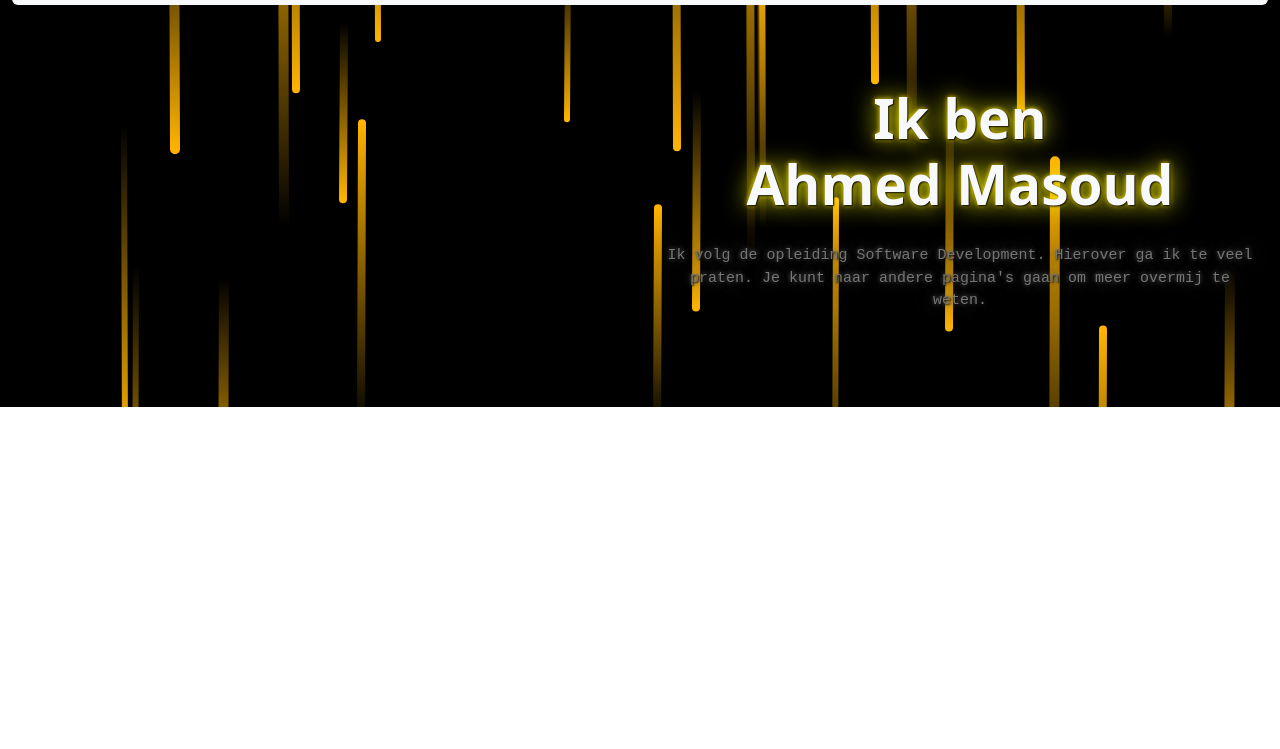
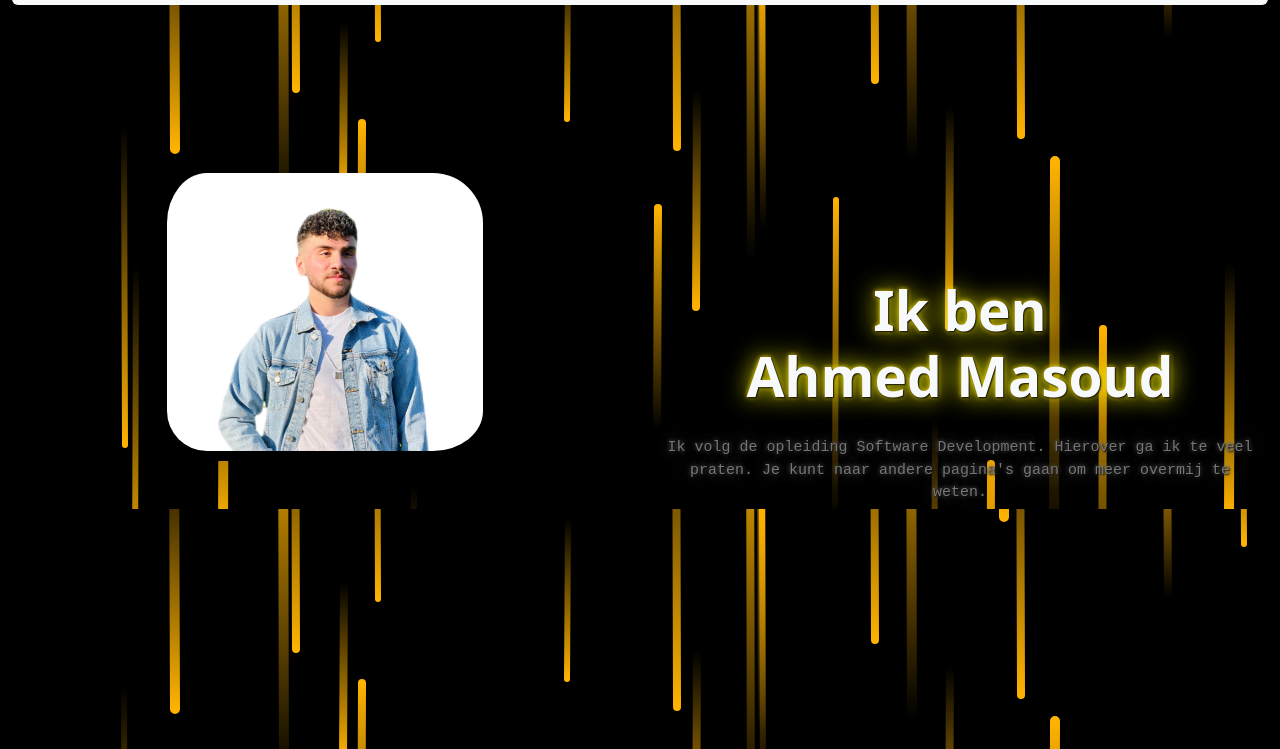
Before and after one commit to Ahmed-0-Masoud/Ahmed-0-Masoud.github.io, a plain HTML site: page index.html in a window 1280 px wide. Shown: the part 51-800 px from the top of the page. Drawn offline with nearby package versions, Linux system fonts and the light colour scheme.

Commit message:
Home is af gemaakt

```diff
--- a/css/style.css
+++ b/css/style.css
@@ -1,5 +1,6 @@
 .welkom {
     background-image: url(../img/Meteor.svg);
+    height: 100vh;
 }
 
 .logo {
@@ -25,3 +26,19 @@
     font-size: 15px;
     text-shadow: 1px 1px 2px #000, 0 0 25px #777 , 0 0 5px #777;
 }
+
+img {
+    width: 55%;
+    cursor: pointer;
+    transition: transform 0.5s;
+    border-radius: 50px;
+    border-bottom: 10px solid #000;
+    border-left: 10px solid #000;
+    flex-basis: 40%;
+
+}
+
+img:hover {
+    transform: translateY(-8px);
+
+}
--- a/index.html
+++ b/index.html
@@ -39,8 +39,16 @@
             </div>
     </nav>
     <div class="row">
-        <div class="col-md-6"></div>
+        <div class="col-md-6 p-4 mt-5">
+            <br><br>
+            <br><br>
+            <img class="mx-auto d-block" src="img/me2.png" alt="">
+        </div>
         <div class="col-md-6 text-light p-4 mt-5">
+            <br><br>
+            <br><br>
+            <br><br>
+            <br><br>
             <h1 class="h1 text-center p-2">
                 Ik ben <br> Ahmed Masoud
             </h1>
```
